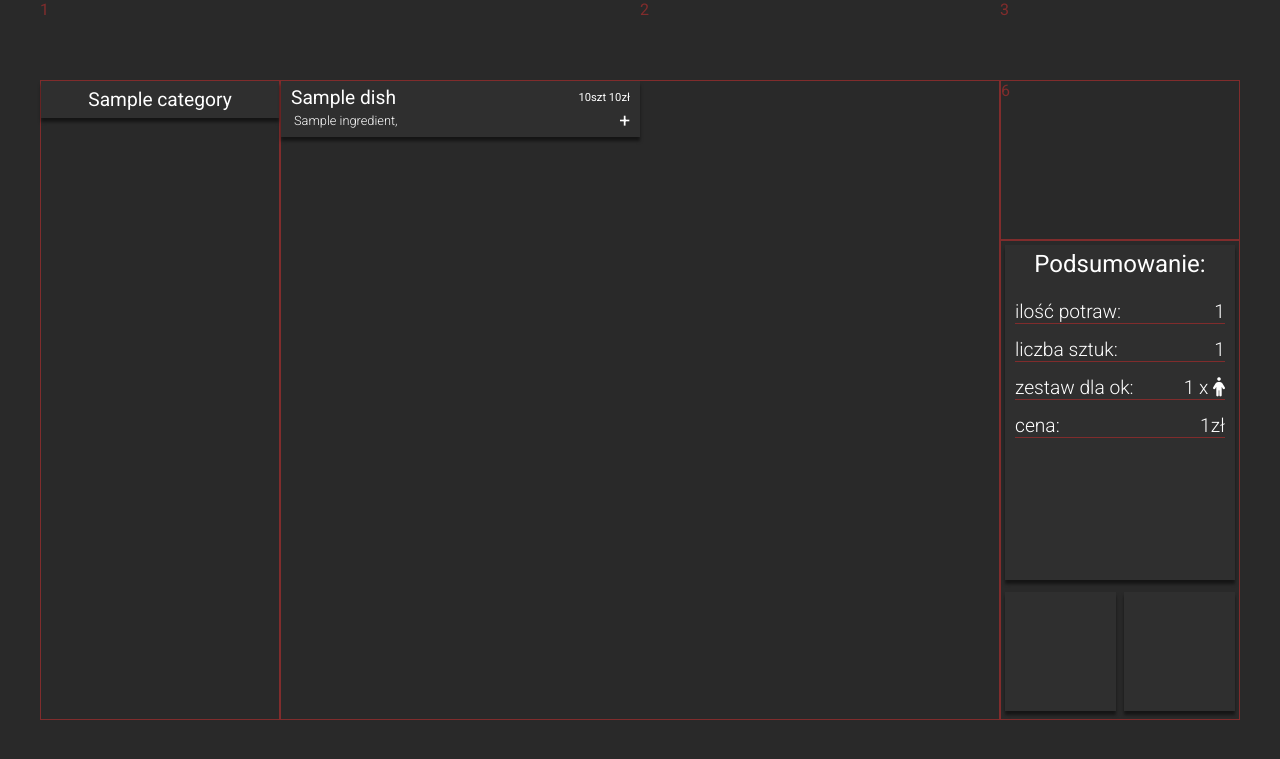
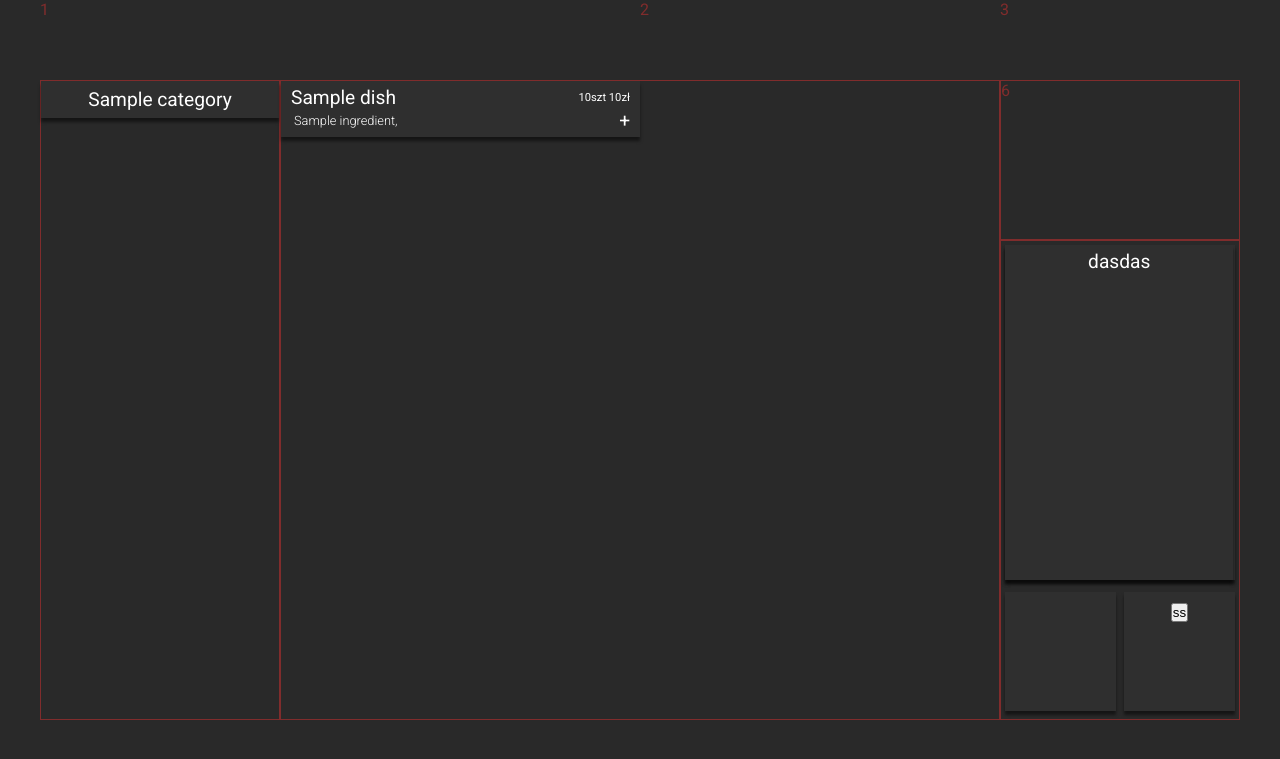
Before and after one commit to mplaszczymaka/menu-assistant, a Django app: template menu/templates/menu/menu.html in a window 1280 px wide. Shown: the top 759 px of the page. Run offline with Django 3.2, Linux system fonts and the light colour scheme; tables that the repository leaves empty hold one stand-in row (values such as "Sample post"); the template is opened without the code that fills it: values that come from a table or form of the project are taken from there, most other values are stand-ins (such as "Sample title", 1, 10 or a date in 2020); some libraries are stand-ins or nearby versions.

Commit message:
add javascript.js and jquery script to show/hide basket

```diff
--- a/menu/templates/menu/menu.html
+++ b/menu/templates/menu/menu.html
@@ -81,8 +81,11 @@
                     </ul>
                 </div>
                 <div class="similar sheet btn"></div>
-                <div class="basket sheet btn"></div>
+                <div class="basket-btn sheet btn"><button>ss</button></div>
+                <div class="basket sheet">dasdas</div>
             </div>
         </div>
     </div>
+    <script src="https://ajax.googleapis.com/ajax/libs/jquery/3.5.1/jquery.min.js"></script>
+    <script src="{% static 'js/javascript.js' %}""></script>
 {% endblock content%}
--- a/static/css/menu.css
+++ b/static/css/menu.css
@@ -164,6 +164,7 @@ a, a:hover, a:active, a:visited {
     flex-direction: row;
     justify-content: space-between;
     border: 1px #802C2C solid;
+    position: relative;
 }
 
 #summary-extras div {
@@ -188,8 +189,17 @@ a, a:hover, a:active, a:visited {
     height: 25%;
 }
 
-.basket {
+.basket-btn {
     flex-grow: 1;
     flex-basis: 45%;
     height: 25%;
 }
+
+.basket {
+    flex-grow: 2;
+    flex-basis: 90%;
+    height: 70%;
+    z-index: 1;
+    position: absolute;
+    width: 96%;
+}
--- /dev/null
+++ b/static/js/javascript.js
@@ -0,0 +1,19 @@
+// $('button').click(function() {
+//     if ($('.basket').attr('display') == 'none') {
+//         $('.basket').attr('display', 'block');
+//     } else {
+//         $('.basket').attr('display', 'none');
+//     }
+// });
+
+// $('button').click(function() {
+//     if ($('.basket').hide()) {
+//         $('.basket').show();
+//     } else {
+//         $('.basket').hide();
+//     }
+// });
+
+$("button").click(function(){
+    $(".basket").toggle();
+  });
```
